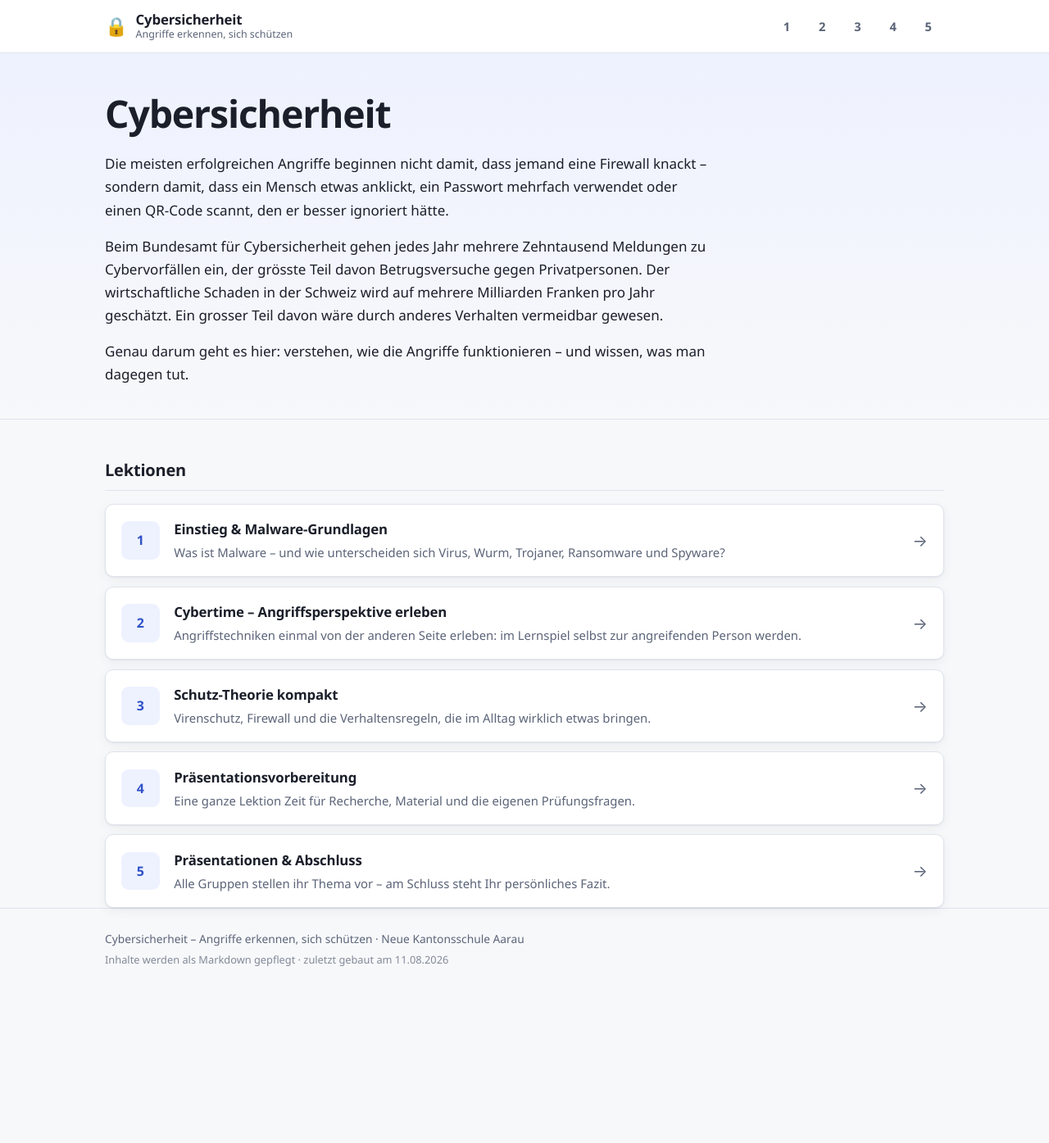
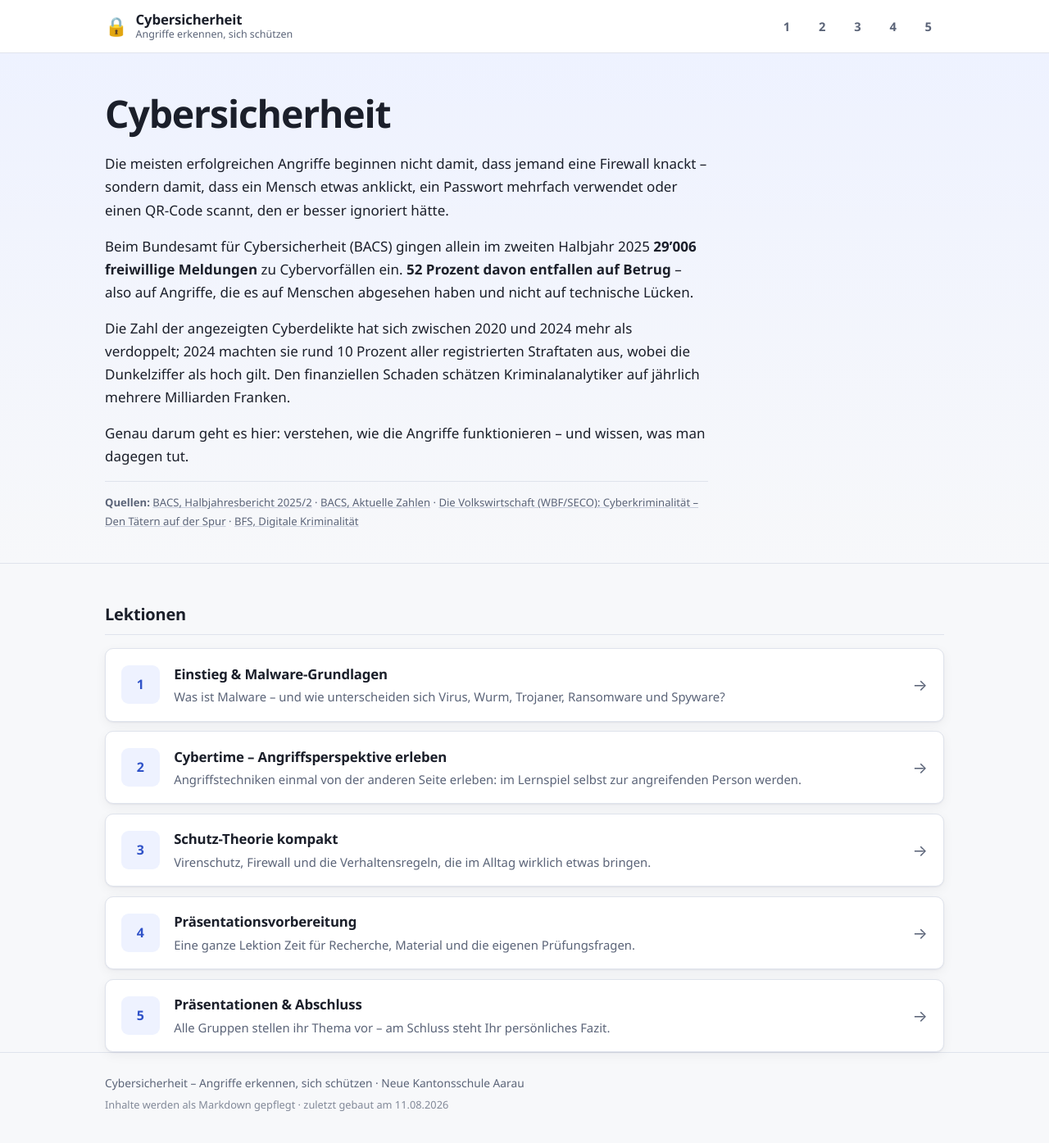
Before and after one commit to masta-nksa/Cybersicherheit, a Jekyll site: the page built from index.md, in a window 1280 px wide and 1400 px high. Shown: the top 1395 px of the window at 82% size. Built offline with Jekyll 4.4.1, drawn with Linux system fonts in a browser that asks for light colours.

Commit message:
Quellenangaben zu den Zahlen ergaenzen (BACS, BFS, Die Volkswirtschaft)

```diff
--- a/assets/css/unterricht.css
+++ b/assets/css/unterricht.css
@@ -204,6 +204,16 @@ a { color: var(--accent); }
 .block-lehrperson h2 { color: var(--lp); }
 .block-sus { border-left: 4px solid var(--sus); }
 .block-sus h2 { color: var(--sus); }
+
+/* Quellenangabe unter einem Text */
+.quellen {
+  margin-top: 1.6rem; padding-top: .9rem;
+  border-top: 1px solid var(--border);
+  font-size: .82rem; line-height: 1.7; color: var(--text-muted);
+}
+.quellen strong { color: var(--text-muted); font-weight: 650; }
+.quellen a { color: var(--text-muted); text-decoration-color: var(--border-strong); }
+.quellen a:hover { color: var(--accent); }
 
 /* Ablauf einer Lektion: nummerierte Schritte mit Richtzeit */
 .ablauf { max-width: none; }
--- a/index.md
+++ b/index.md
@@ -4,20 +4,32 @@ titel: "Übersicht"
 ---
 
 <!--
-  Zahlen bitte vor dem Einsatz kurz prüfen und jährlich aktualisieren:
-  · Meldungen beim Bundesamt für Cybersicherheit (BACS): jährlicher Lagebericht,
-    www.ncsc.admin.ch → Zahlen und Fakten
-  · Schadenssumme: Schätzungen schwanken je nach Studie und Methode stark
+  Zahlen jährlich aktualisieren – die verlinkten Quellen sind alle offiziell:
+  · BACS-Halbjahresberichte (neue Ausgabe jeweils Frühling/Herbst):
+    https://www.ncsc.admin.ch/ncsc/de/home/dokumentation/berichte/lageberichte.html
+  · BACS «Aktuelle Zahlen» wird wöchentlich aktualisiert
+  · Stand dieser Angaben: Halbjahresbericht 2025/2, veröffentlicht März 2026
 -->
 
 Die meisten erfolgreichen Angriffe beginnen nicht damit, dass jemand eine Firewall
 knackt – sondern damit, dass ein Mensch etwas anklickt, ein Passwort mehrfach
 verwendet oder einen QR-Code scannt, den er besser ignoriert hätte.
 
-Beim Bundesamt für Cybersicherheit gehen jedes Jahr mehrere Zehntausend Meldungen zu
-Cybervorfällen ein, der grösste Teil davon Betrugsversuche gegen Privatpersonen. Der
-wirtschaftliche Schaden in der Schweiz wird auf mehrere Milliarden Franken pro Jahr
-geschätzt. Ein grosser Teil davon wäre durch anderes Verhalten vermeidbar gewesen.
+Beim Bundesamt für Cybersicherheit (BACS) gingen allein im zweiten Halbjahr 2025
+**29'006 freiwillige Meldungen** zu Cybervorfällen ein. **52 Prozent davon entfallen
+auf Betrug** – also auf Angriffe, die es auf Menschen abgesehen haben und nicht auf
+technische Lücken.
+
+Die Zahl der angezeigten Cyberdelikte hat sich zwischen 2020 und 2024 mehr als
+verdoppelt; 2024 machten sie rund 10 Prozent aller registrierten Straftaten aus, wobei
+die Dunkelziffer als hoch gilt. Den finanziellen Schaden schätzen Kriminalanalytiker
+auf jährlich mehrere Milliarden Franken.
 
 Genau darum geht es hier: verstehen, wie die Angriffe funktionieren – und wissen, was
 man dagegen tut.
+
+<p class="quellen"><strong>Quellen:</strong>
+<a href="https://www.ncsc.admin.ch/ncsc/de/home/dokumentation/berichte/lageberichte/halbjahresbericht-2025-2.html">BACS, Halbjahresbericht 2025/2</a> ·
+<a href="https://www.ncsc.admin.ch/ncsc/de/home/aktuell/aktuelle-zahlen.html">BACS, Aktuelle Zahlen</a> ·
+<a href="https://dievolkswirtschaft.ch/de/2025/11/cyberkriminalitaet-den-taetern-auf-der-spur/">Die Volkswirtschaft (WBF/SECO): Cyberkriminalität – Den Tätern auf der Spur</a> ·
+<a href="https://www.bfs.admin.ch/bfs/de/home/statistiken/kriminalitaet-strafrecht/polizei/digitale-kriminalitaet.html">BFS, Digitale Kriminalität</a></p>
```
Also changed, not shown: Cybersicherheit_Konzept_5_Lektionen.md (+4 -4 lines), lektionen/L4_Ablaufplan_Lehrperson.md (+1 -1 lines), lektionen/L4_Praesentationsauftrag.md (+3 -1 lines).
